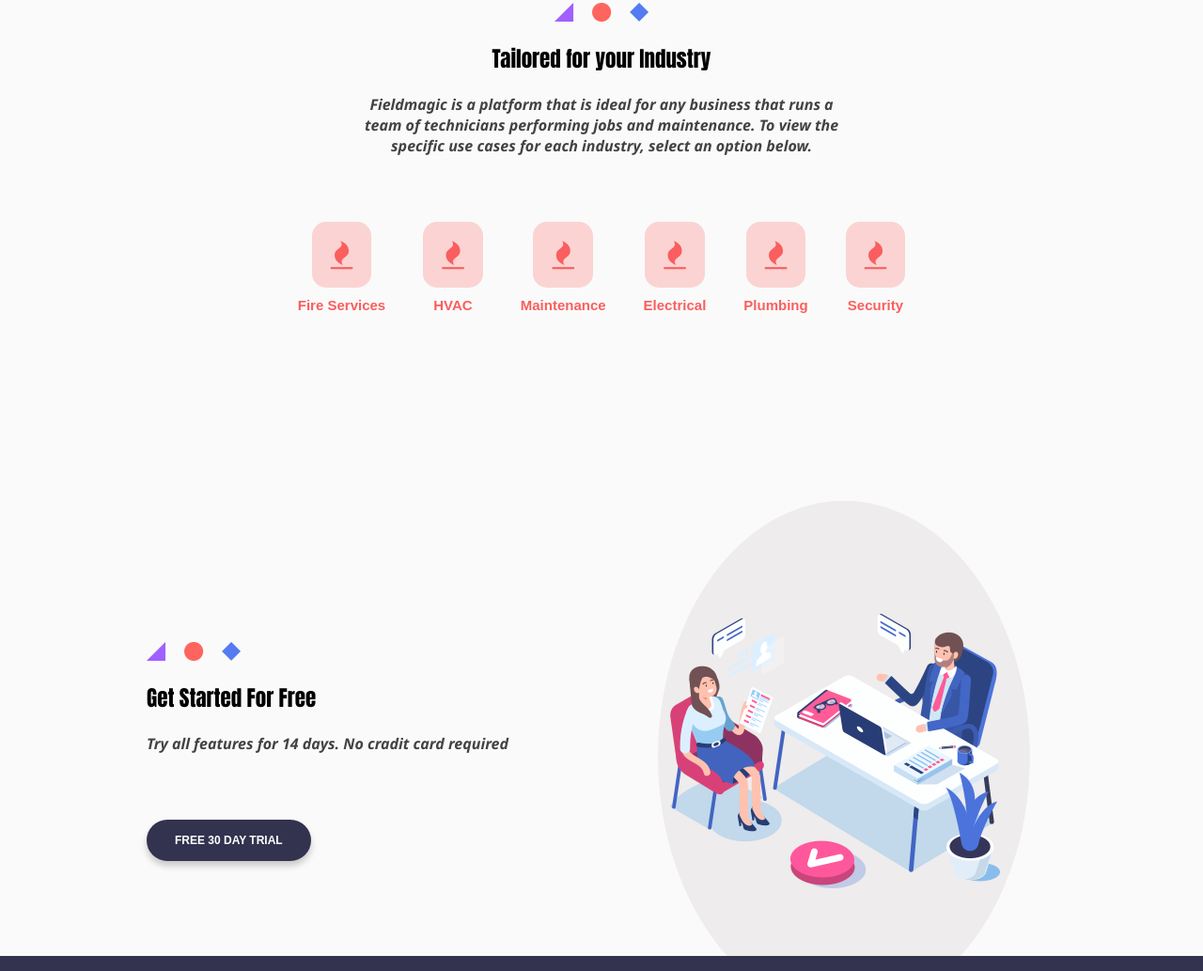
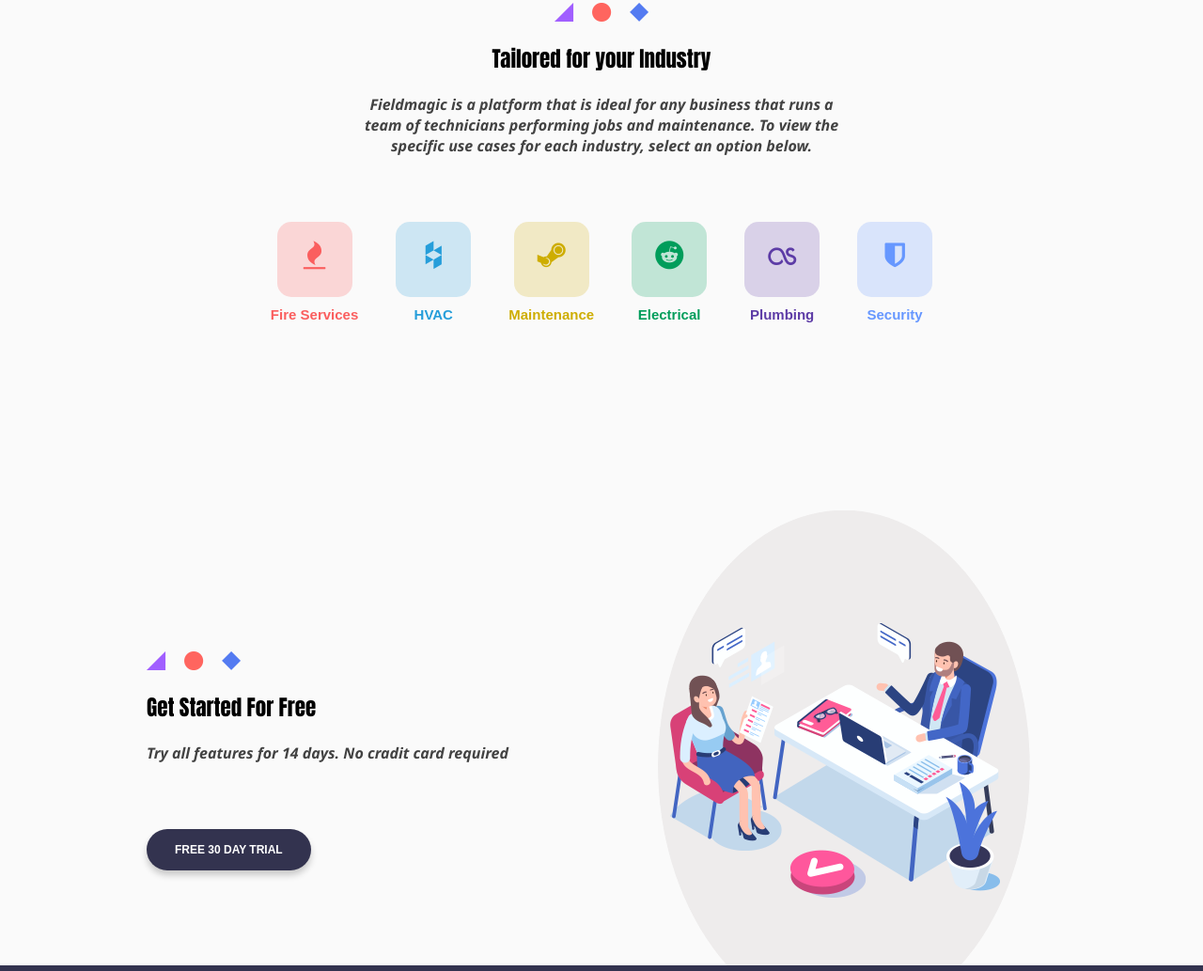
Before and after one commit to farazmrx/elite, a website: page index.html in a window 1280 px wide. Shown: the part 3122-4155 px from the top of the page at 94% size. Drawn offline with nearby package versions, Linux system fonts and the light colour scheme; a web font is replaced by a local one.

Commit message:
Add icon to service section

```diff
--- a/index.html
+++ b/index.html
@@ -199,33 +199,33 @@
         <div class="container">
             <div class="services__container">
                  <div class="services__group">
-                     <i class="services__group-icon fa fa-fire"></i>
-                     <h2 class="services__group-text">Fire Services</h2>
+                     <i class="services__group-icon-1 fa fa-fire"></i>
+                     <h2 class="services__group-text-1">Fire Services</h2>
                  </div><!-- services group -->
 
                  <div class="services__group">
-                     <i class="services__group-icon fa fa-fire"></i>
-                     <h2 class="services__group-text">HVAC</h2>
+                     <i class="services__group-icon-2 fa fa-houzz"></i>
+                     <h2 class="services__group-text-2">HVAC</h2>
                  </div><!-- services group -->
 
                  <div class="services__group">
-                     <i class="services__group-icon fa fa-fire"></i>
-                     <h2 class="services__group-text">Maintenance</h2>
+                     <i class="services__group-icon-3 fa fa-steam"></i>
+                     <h2 class="services__group-text-3">Maintenance</h2>
                  </div><!-- services group -->
 
                  <div class="services__group">
-                     <i class="services__group-icon fa fa-fire"></i>
-                     <h2 class="services__group-text">Electrical</h2>
+                     <i class="services__group-icon-4 fa fa-reddit"></i>
+                     <h2 class="services__group-text-4">Electrical</h2>
                  </div><!-- services group -->
 
                  <div class="services__group">
-                     <i class="services__group-icon fa fa-fire"></i>
-                     <h2 class="services__group-text">Plumbing</h2>
+                     <i class="services__group-icon-5 fa fa-lastfm"></i>
+                     <h2 class="services__group-text-5">Plumbing</h2>
                  </div><!-- services group -->
 
                  <div class="services__group">
-                     <i class="services__group-icon fa fa-fire"></i>
-                     <h2 class="services__group-text">Security</h2>
+                     <i class="services__group-icon-6 fa fa-shield"></i>
+                     <h2 class="services__group-text-6">Security</h2>
                  </div><!-- services group -->
             </div><!-- services container -->
          </div><!-- container -->
--- a/sass/components/_icon.scss
+++ b/sass/components/_icon.scss
@@ -7,6 +7,31 @@
 .fa-fire::before {
     font-size: 3rem;
     color: rgb(250, 94, 94);
+}
+
+.fa-houzz::before {
+    font-size: 3rem;
+    color: rgb(38, 158, 218);
+}
+
+.fa-steam::before {
+    font-size: 3rem;
+    color: rgb(206, 173, 0);
+}
+
+.fa-reddit::before {
+    font-size: 3rem;
+    color: rgb(0, 157, 91);
+}
+
+.fa-lastfm::before {
+    font-size: 3rem;
+    color: rgb(93, 60, 166);
+}
+
+.fa-shield::before {
+    font-size: 3rem;
+    color: rgb(102, 151, 255);
 }
 
 .fa-instagram::before {
--- a/sass/components/_services.scss
+++ b/sass/components/_services.scss
@@ -10,14 +10,86 @@
         margin: 0 2rem;
 
         &-icon {
-            background-color: rgba(250, 94, 94, 0.253);
-            padding: 2rem;
-            border-radius: 15px;
-            margin-bottom: 1rem;
+
+            &-1 {
+                background-color: rgba(250, 94, 94, 0.233);
+                padding: 2rem;
+                width: 8rem;
+                height: 8rem;
+                border-radius: 15px;
+                margin-bottom: 1rem;
+            }
+
+            &-2 {
+                background-color: rgba(38, 158, 218, 0.212);
+                padding: 2rem;
+                width: 8rem;
+                height: 8rem;
+                border-radius: 15px;
+                margin-bottom: 1rem;
+            }
+
+            &-3 {
+                background-color: rgba(206, 172, 0, 0.212);
+                padding: 2rem;
+                width: 8rem;
+                height: 8rem;
+                border-radius: 15px;
+                margin-bottom: 1rem;
+            }
+
+            &-4 {
+                background-color: rgba(0, 157, 92, 0.226);
+                padding: 2rem;
+                width: 8rem;
+                height: 8rem;
+                border-radius: 15px;
+                margin-bottom: 1rem;
+            }
+
+            &-5 {
+                background-color: rgba(94, 60, 166, 0.212);
+                padding: 2rem;
+                width: 8rem;
+                height: 8rem;
+                border-radius: 15px;
+                margin-bottom: 1rem;
+            }
+
+            &-6 {
+                background-color: rgba(102, 150, 255, 0.219);
+                padding: 2rem;
+                width: 8rem;
+                height: 8rem;
+                border-radius: 15px;
+                margin-bottom: 1rem;
+            }
         }
 
         &-text {
-            color: rgb(250, 94, 94);
+            &-1 {
+                color: rgb(250, 94, 94);
+            }
+
+            &-2 {
+                color: rgb(38, 158, 218);
+            }
+
+            &-3 {
+                color: rgb(206, 173, 0);
+            }
+
+            &-4 {
+                color: rgb(0, 157, 91);
+            }
+
+            &-5 {
+                color: rgb(93, 60, 166);
+            }
+
+            &-6 {
+                color: rgb(102, 151, 255);
+            }
         }
     }
 }
```
Also changed, not shown: dist/style.css.
